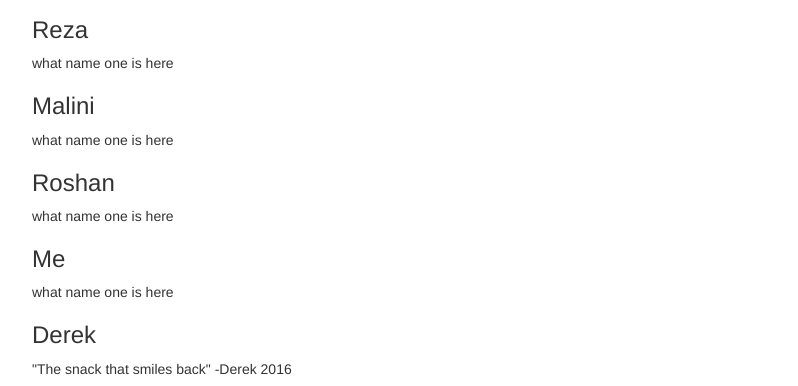
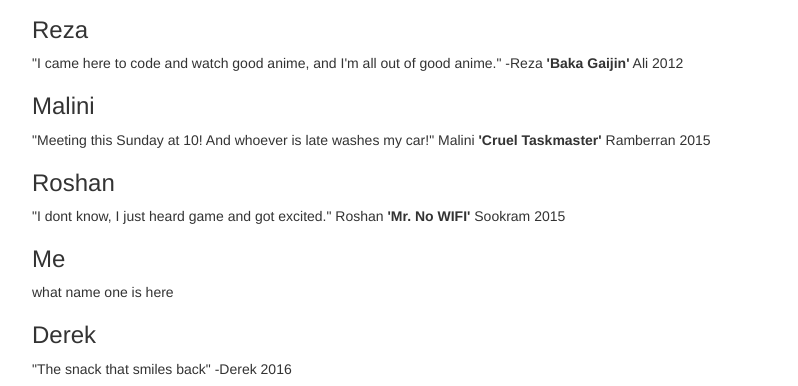
Before and after one commit to emoslayer76/Exotic-Toybox, a plain HTML site: page About.html in a window 1280 px wide. Shown: the part 733-1119 px from the top of the page, without its empty margins (233-1031 px from the left). Drawn offline with Linux system fonts and the light colour scheme.

Commit message:
About Edit

```diff
--- a/About.html
+++ b/About.html
@@ -105,13 +105,13 @@
                         <div>
 
 						<h3>Reza</h3>
-						<p>what name one is here</p>
+						<p>"I came here to code and watch good anime, and I'm all out of good anime." -Reza <b>'Baka Gaijin'</b> Ali 2012</p>
 
 						<h3>Malini</h3>
-						<p>what name one is here</p>
+						<p>"Meeting this Sunday at 10! And whoever is late washes my car!" Malini <b>'Cruel Taskmaster'</b> Ramberran 2015</p>
 
 						<h3>Roshan</h3>
-						<p>what name one is here</p>
+						<p>"I dont know, I just heard game and got excited." Roshan <b>'Mr. No WIFI'</b> Sookram 2015</p>
 
 						<h3>Me</h3>
 						<p>what name one is here</p>
```
